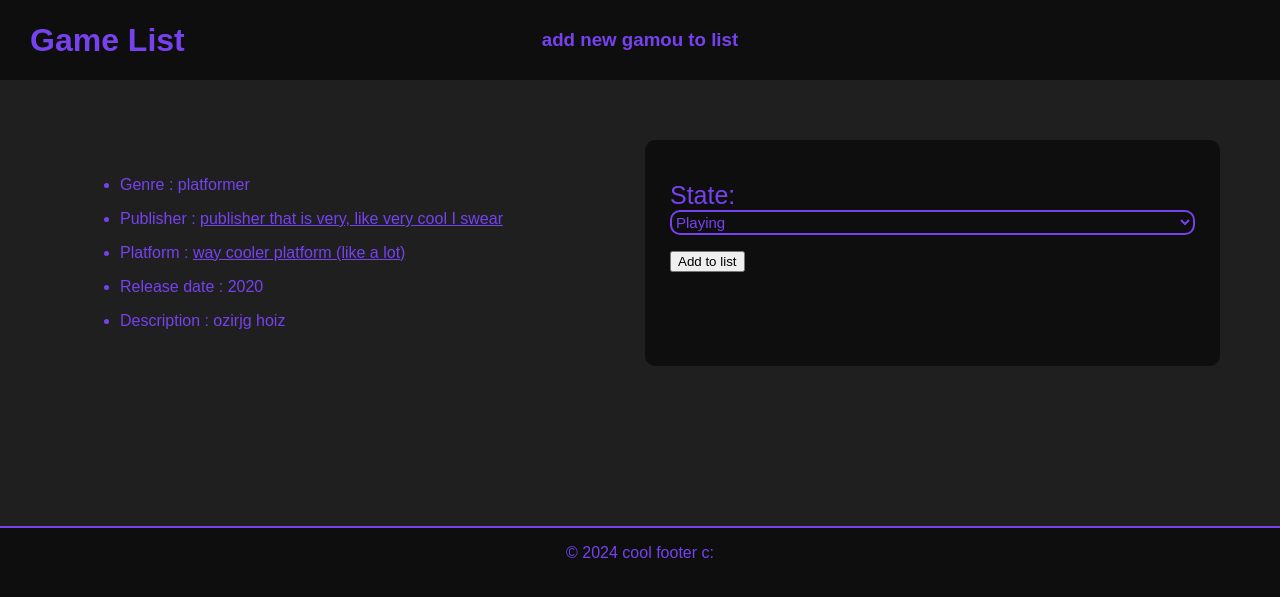
After one commit to MyloRaccoon/game-list, a Django app: page /game-list/add-to-list/17 in a window 1280 px wide. The commit adds this page. Shown: the top 597 px of the page. Run offline with Django 5.2, Linux system fonts and the light colour scheme; data comes from the database, SQL or seed files in the repository; both versions use the stored data as it was after the commit.

Commit message:
add game list model, game list add form, front for game list add, Title is now clickable and redirect to home

```diff
--- a/game_list_app/forms.py
+++ b/game_list_app/forms.py
@@ -60,3 +60,11 @@ class SignInForm(forms.Form):
                 'placeholder': 'Password',
             }
         ))
+
+class GameListForm(forms.ModelForm):
+    class Meta:
+        model = GameList
+        fields = ['state']
+        widgets = {
+            'state': forms.Select(attrs={'class': 'form-control'})
+        }
--- a/game_list_app/models.py
+++ b/game_list_app/models.py
@@ -66,8 +66,23 @@ class Game(models.Model):
 	def __str__(self):
 		return self.title
 
+class GameList(models.Model):
+	class State(models.TextChoices):
+		WANT = "want", "Want to play"
+		PLAYING = "playing", "Playing"
+		FINISHED = "finished", "Finished"
+		HUNDRED = "hundred", "100%"
+
+	user = models.ForeignKey(User, on_delete=models.CASCADE)
+	game = models.ForeignKey(Game, on_delete=models.CASCADE)
+	state = models.CharField(
+        choices=State.choices,
+        default=State.PLAYING,
+        max_length=10
+    )
+
 # class Rating(models.Model):
-# 	user = models.ForeignKey(User, on_delete=models.CASCADE)
+# 	user = models.ForeignKey(User, blank=True, null=True, on_delete=models.CASCADE)
 # 	game = models.ForeignKey(Game, on_delete=models.CASCADE)
 # 	grade = models.IntegerField()
 
--- a/game_list_app/static/form_style.css
+++ b/game_list_app/static/form_style.css
@@ -25,6 +25,11 @@ header {
     position: relative; /* Nécessaire pour la centralisation absolue */
     height: 80px;
     padding: 0 20px; /* Pour ajouter un espace autour du contenu */
+}
+
+.title {
+    padding: 10px;
+    text-decoration: none;
 }
 
 .page-subtitle {
@@ -60,10 +65,7 @@ header {
 .side {
     margin: 10px;
     width: 100%;
-/*    border: 5px solid #0e0e0e;
-    background-color: #0e0e0e;
-    border-radius: 10px;
-*/    padding: 20px;
+    padding: 20px;
 }
 
 input[type=text], input[type=password], input[type=email], input[type=number], select {
--- a/game_list_app/static/index_style.css
+++ b/game_list_app/static/index_style.css
@@ -20,14 +20,16 @@ body a:active {
 
 header {
     background-color: #0e0e0e;
+    text-decoration: none;
     display: flex;
     align-items: center;
 /*    justify-content: space-between;*/
     height: 80px;
 }
 
-header h1 {
+.title {
     padding: 10px;
+    text-decoration: none;
 }
 
 nav {
--- a/game_list_app/templates/form_template.html
+++ b/game_list_app/templates/form_template.html
@@ -9,16 +9,16 @@
 </head>
 <body>
     <header>
-        <h1 class=site-title>Game List</h1>
+        <a class="title" href={% url 'game_list_app:home' %}><h1>Game List</h1></a>
         <h3 class=page-subtitle>{% block sub-title %}{% endblock %}</h3>
     </header>
 
     <div class="content">
+        <div class="side">
+            {% block side %}{% endblock %}
+        </div>
         <div class="form">
             {% block form %}{% endblock %}
-        </div>
-        <div class="side">
-            {% block side %}{% endblock %}
         </div>
     </div>
 
--- a/game_list_app/templates/game.html
+++ b/game_list_app/templates/game.html
@@ -31,6 +31,9 @@
 
 	<li><p>Description : {{ game.description }}</p></li>
 </ul>
+{% if user.is_authenticated %}
+	<a class="btn-action" href="{% url 'game_list_app:add_to_list' game.id %}">+ Add to List</a>
+{% endif %}
 {% if user_is_owner or user.is_staff %}
 	<a class="btn-action" href="{% url 'game_list_app:edit_item' 'game' game.id %}">Edit</a>
 	<a class="btn-action" href="{% url 'game_list_app:delete_game' game.id %}">Delete</a>
--- a/game_list_app/templates/index.html
+++ b/game_list_app/templates/index.html
@@ -9,7 +9,7 @@
 </head>
 <body>
     <header>
-        <h1>Game List</h1>
+        <a class="title" href={% url 'game_list_app:home' %}><h1>Game List</h1></a>
         <nav>
             <ul>
             <li><a href="{% url 'game_list_app:home' %}"
--- /dev/null
+++ b/game_list_app/templates/list_add.html
@@ -0,0 +1,46 @@
+{% extends 'form_template.html' %}
+
+{% block title %}Game list - add to list{% endblock %}
+
+{% block sub-title %}add {{ game }} to list{% endblock %}
+
+{% block form %}
+<form method="post">
+    {% csrf_token %}
+    <p>
+        {{ form.state.label_tag }}<br>
+        {{ form.state }}
+    </p>
+    <button type="submit">Add to list</button>
+</form>
+{% endblock %}
+
+{% block side %}
+<ul>
+    <li><p>Genre : {{ game.genre }}</p></li>
+
+    {% if game.publisher is not None %}
+    <li>
+        <p>Publisher : <a href="{% url 'game_list_app:publisher_detail' game.publisher.id %}"> {{ game.publisher }} </a></p>
+    </li>
+    {% else %}
+    <li>
+        <p>Publisher : {{ game.publisher }} </a></p>
+    </li>
+    {% endif %}
+
+    {% if game.platform is not None %}
+    <li>
+        <p>Platform : <a href="{% url 'game_list_app:platform_detail' game.platform.id %}"> {{ game.platform }} </a></p>
+    </li>
+    {% else %}
+    <li>
+        <p>Platform : {{ game.platform }} </a></p>
+    </li>
+    {% endif %}
+
+    <li><p>Release date : {{ game.release_date }}</p></li>
+
+    <li><p>Description : {{ game.description }}</p></li>
+</ul>
+{% endblock %}
--- a/game_list_app/urls.py
+++ b/game_list_app/urls.py
@@ -24,6 +24,8 @@ urlpatterns = [
 
 	path("delete-db/", views.delete_db, name = "delete_db"),
 
+	path("add-to-list/<int:game_id>", views.add_to_list, name="add_to_list"),
+
 	path("signup/", views.signup, name="signup"),
 
 	path('error/<str:error>/', views.error, name = "error"),
--- a/game_list_app/views.py
+++ b/game_list_app/views.py
@@ -318,3 +318,19 @@ def signup(request):
 		form = SignInForm()
 
 	return render(request, "signup.html", {"form": form})
+
+def add_to_list(request, game_id):
+    game = get_object_or_404(Game, pk=game_id)
+
+    if request.method == "POST":
+        form = GameListForm(request.POST)
+        if form.is_valid():
+            game_list = form.save(commit=False)
+            game_list.user = request.user
+            game_list.game = game
+            game_list.save()
+            return redirect('game_list_app:home')
+    else:
+        form = GameListForm()
+
+    return render(request, 'list_add.html', {'form': form, 'game': game})
```
Also changed, not shown: db.sqlite3, game_list_app/migrations/0012_gamelist.py (added).
